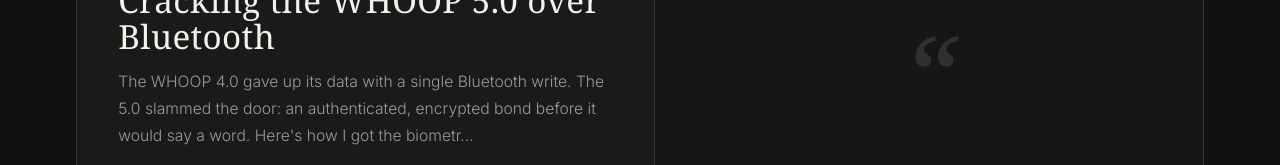
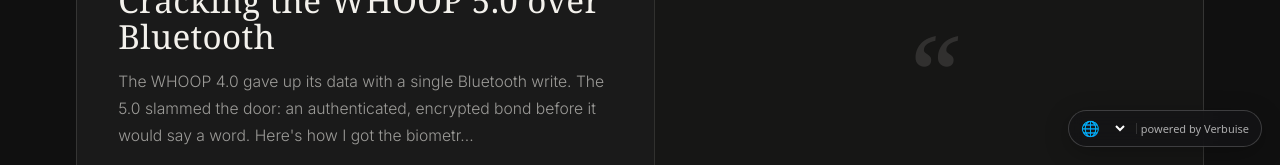
Before and after one commit to alechash/judes.club, a Jekyll site: the page built from index.html, in a window 1280 px wide and 900 px high, scrolled down 585 px. Shown: the part 735-900 px from the top of the window. Built offline with Jekyll 4.4.1, drawn with Linux system fonts in a browser that asks for light colours; some web fonts are replaced; a script that is not in the unit is left out.

Commit message:
Verbuise: sticky language picker on every page (was footer-inline)
Co-Authored-By: Claude Opus 4.8 (1M context) <noreply@anthropic.com>

```diff
--- a/_includes/footer.html
+++ b/_includes/footer.html
@@ -19,22 +19,35 @@
     <div class="footer-base">
       <span>&copy; {{ 'now' | date: "%Y" }} Alec Jude Wilson</span>
       <span>New York</span>
-      <span class="vb-lang-picker" data-vb-skip>
-        🌐 <select id="vb-lang" aria-label="Language"></select>
-        <a href="https://verbuise.com" target="_blank" rel="noopener" class="vb-powered">powered by Verbuise</a>
-      </span>
     </div>
   </div>
 </footer>
 
+<!-- Verbuise — sticky language picker; translates every page into any language, live. -->
+<div class="vb-lang-picker" data-vb-skip>
+  <span class="vb-globe" aria-hidden="true">🌐</span>
+  <select id="vb-lang" aria-label="Language"></select>
+  <a href="https://verbuise.com" target="_blank" rel="noopener" class="vb-powered">powered by&nbsp;Verbuise</a>
+</div>
+
 <style>
-  .vb-lang-picker { display: inline-flex; align-items: center; gap: .5rem; }
+  .vb-lang-picker {
+    position: fixed; bottom: 18px; right: 18px; z-index: 2147483000;
+    display: inline-flex; align-items: center; gap: .5rem;
+    background: rgba(20,20,22,.82); color: #fff; backdrop-filter: blur(8px);
+    border: 1px solid rgba(255,255,255,.18); border-radius: 999px;
+    padding: 7px 12px; font: 500 14px/1 system-ui, sans-serif;
+    box-shadow: 0 6px 24px rgba(0,0,0,.25);
+  }
+  .vb-lang-picker .vb-globe { font-size: 15px; }
   .vb-lang-picker select {
-    font: inherit; color: inherit; background: transparent;
-    border: 1px solid currentColor; border-radius: 6px; padding: 2px 6px; cursor: pointer; opacity: .85;
+    font: inherit; color: #fff; background: transparent; border: none; cursor: pointer; outline: none;
+    max-width: 150px;
   }
-  .vb-lang-picker .vb-powered { font-size: .8em; opacity: .6; text-decoration: none; }
+  .vb-lang-picker select option { color: #111; }
+  .vb-lang-picker .vb-powered { font-size: 11px; opacity: .65; text-decoration: none; color: #fff; padding-left: 4px; border-left: 1px solid rgba(255,255,255,.2); }
   .vb-lang-picker .vb-powered:hover { opacity: 1; }
+  @media (max-width: 480px) { .vb-lang-picker { bottom: 12px; right: 12px; padding: 6px 10px; } .vb-lang-picker .vb-powered { display: none; } }
 </style>
 
 <!-- Verbuise — this whole site translates into any language, live. -->
```
